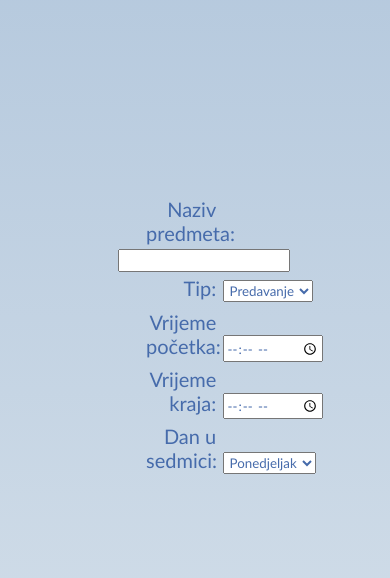
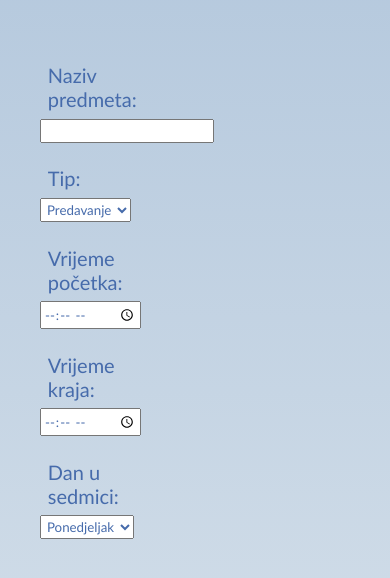
Before and after one commit to mtalirevic1/student-timetable-app, a plain HTML site: page planiranjeNastavnik.html in a window 390 px wide. Shown: the part 68-646 px from the top of the page. Drawn offline with Linux system fonts and the light colour scheme.

Commit message:
Mobilni izgled za planiranjeNastavnik.css

```diff
--- a/resources/css/planiranjeNastavnik.css
+++ b/resources/css/planiranjeNastavnik.css
@@ -42,12 +42,24 @@ label{
     margin-left: 10%;
 }
 
-label+input{
-
-}
-
 ul.forma{
     list-style: none;
     height: 90%;
     width: 100%;
 }
+
+@media (max-width: 600px) {
+    form{
+        width: 100%;
+        height: 90%;
+    }
+    label {
+        margin-top: 4%;
+        text-align: left;
+        margin-left: 0;
+    }
+
+    input, select{
+        margin-right: 60%
+    }
+}
```
